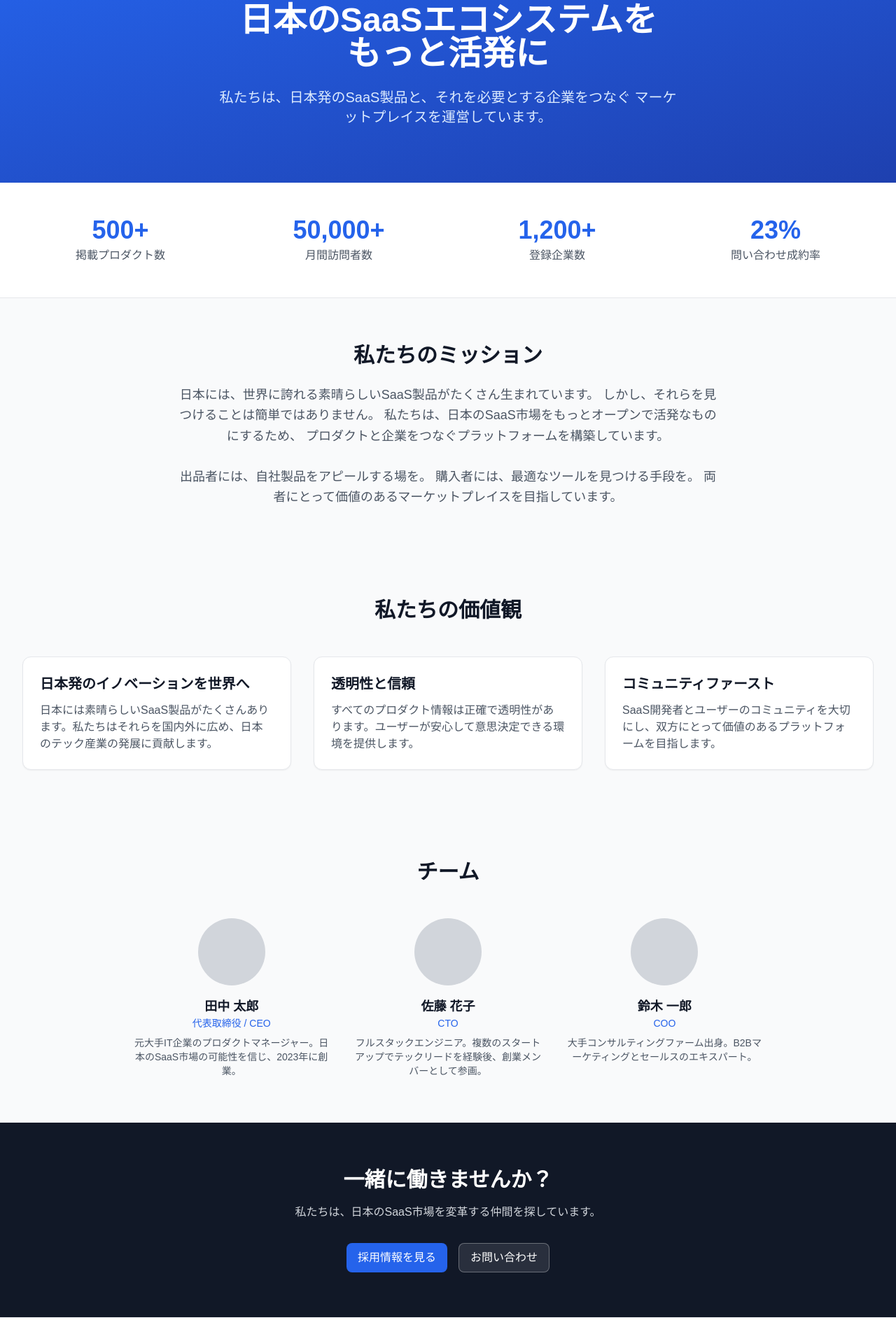
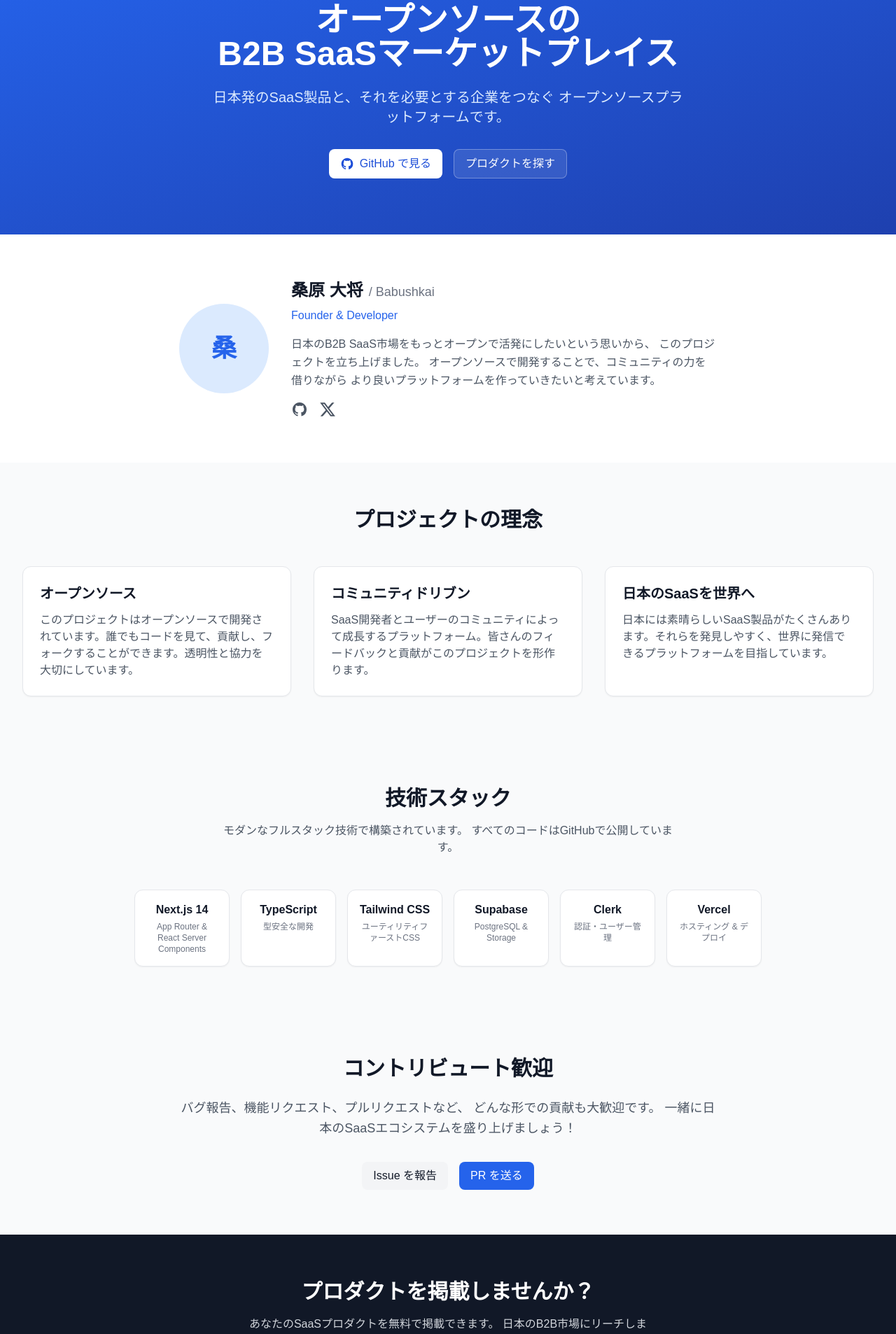
Before and after one commit to babushkai/saas-marketplace, a Next.js app: page /about in a window 1280 px wide. Shown: the part 140-2046 px from the top of the page at 70% size. Built offline with nearby package versions, Linux system fonts and the light colour scheme; no server answers.

Commit message:
Update About page - open source focus, founder: 桑原大将 (Babushkai)

```diff
--- a/app/about/page.tsx
+++ b/app/about/page.tsx
@@ -1,46 +1,30 @@
 import Link from "next/link";
 
-const stats = [
-  { label: "掲載プロダクト数", value: "500+" },
-  { label: "月間訪問者数", value: "50,000+" },
-  { label: "登録企業数", value: "1,200+" },
-  { label: "問い合わせ成約率", value: "23%" },
-];
-
-const team = [
+const values = [
   {
-    name: "田中 太郎",
-    role: "代表取締役 / CEO",
-    bio: "元大手IT企業のプロダクトマネージャー。日本のSaaS市場の可能性を信じ、2023年に創業。",
+    title: "オープンソース",
+    description:
+      "このプロジェクトはオープンソースで開発されています。誰でもコードを見て、貢献し、フォークすることができます。透明性と協力を大切にしています。",
   },
   {
-    name: "佐藤 花子",
-    role: "CTO",
-    bio: "フルスタックエンジニア。複数のスタートアップでテックリードを経験後、創業メンバーとして参画。",
+    title: "コミュニティドリブン",
+    description:
+      "SaaS開発者とユーザーのコミュニティによって成長するプラットフォーム。皆さんのフィードバックと貢献がこのプロジェクトを形作ります。",
   },
   {
-    name: "鈴木 一郎",
-    role: "COO",
-    bio: "大手コンサルティングファーム出身。B2Bマーケティングとセールスのエキスパート。",
+    title: "日本のSaaSを世界へ",
+    description:
+      "日本には素晴らしいSaaS製品がたくさんあります。それらを発見しやすく、世界に発信できるプラットフォームを目指しています。",
   },
 ];
 
-const values = [
-  {
-    title: "日本発のイノベーションを世界へ",
-    description:
-      "日本には素晴らしいSaaS製品がたくさんあります。私たちはそれらを国内外に広め、日本のテック産業の発展に貢献します。",
-  },
-  {
-    title: "透明性と信頼",
-    description:
-      "すべてのプロダクト情報は正確で透明性があります。ユーザーが安心して意思決定できる環境を提供します。",
-  },
-  {
-    title: "コミュニティファースト",
-    description:
-      "SaaS開発者とユーザーのコミュニティを大切にし、双方にとって価値のあるプラットフォームを目指します。",
-  },
+const techStack = [
+  { name: "Next.js 14", description: "App Router & React Server Components" },
+  { name: "TypeScript", description: "型安全な開発" },
+  { name: "Tailwind CSS", description: "ユーティリティファーストCSS" },
+  { name: "Supabase", description: "PostgreSQL & Storage" },
+  { name: "Clerk", description: "認証・ユーザー管理" },
+  { name: "Vercel", description: "ホスティング & デプロイ" },
 ];
 
 export default function AboutPage() {
@@ -50,51 +34,77 @@ export default function AboutPage() {
       <section className="bg-gradient-to-br from-primary-600 to-primary-800 text-white py-20">
         <div className="max-w-7xl mx-auto px-4 sm:px-6 lg:px-8 text-center">
           <h1 className="text-4xl md:text-5xl font-bold mb-6">
-            日本のSaaSエコシステムを
+            オープンソースの
             <br />
-            もっと活発に
+            B2B SaaSマーケットプレイス
           </h1>
-          <p className="text-lg md:text-xl text-primary-100 max-w-2xl mx-auto">
-            私たちは、日本発のSaaS製品と、それを必要とする企業をつなぐ
-            マーケットプレイスを運営しています。
+          <p className="text-lg md:text-xl text-primary-100 max-w-2xl mx-auto mb-8">
+            日本発のSaaS製品と、それを必要とする企業をつなぐ
+            オープンソースプラットフォームです。
           </p>
-        </div>
-      </section>
-
-      {/* Stats */}
-      <section className="py-12 bg-white border-b">
-        <div className="max-w-7xl mx-auto px-4 sm:px-6 lg:px-8">
-          <div className="grid grid-cols-2 md:grid-cols-4 gap-8">
-            {stats.map((stat) => (
-              <div key={stat.label} className="text-center">
-                <div className="text-3xl md:text-4xl font-bold text-primary-600">
-                  {stat.value}
-                </div>
-                <div className="text-gray-600 mt-1">{stat.label}</div>
-              </div>
-            ))}
+          <div className="flex flex-col sm:flex-row gap-4 justify-center">
+            <a
+              href="https://github.com/babushkai/saas-marketplace"
+              target="_blank"
+              rel="noopener noreferrer"
+              className="btn bg-white text-primary-700 hover:bg-gray-100 inline-flex items-center gap-2"
+            >
+              <svg className="w-5 h-5" fill="currentColor" viewBox="0 0 24 24">
+                <path fillRule="evenodd" clipRule="evenodd" d="M12 2C6.477 2 2 6.484 2 12.017c0 4.425 2.865 8.18 6.839 9.504.5.092.682-.217.682-.483 0-.237-.008-.868-.013-1.703-2.782.605-3.369-1.343-3.369-1.343-.454-1.158-1.11-1.466-1.11-1.466-.908-.62.069-.608.069-.608 1.003.07 1.531 1.032 1.531 1.032.892 1.53 2.341 1.088 2.91.832.092-.647.35-1.088.636-1.338-2.22-.253-4.555-1.113-4.555-4.951 0-1.093.39-1.988 1.029-2.688-.103-.253-.446-1.272.098-2.65 0 0 .84-.27 2.75 1.026A9.564 9.564 0 0112 6.844c.85.004 1.705.115 2.504.337 1.909-1.296 2.747-1.027 2.747-1.027.546 1.379.202 2.398.1 2.651.64.7 1.028 1.595 1.028 2.688 0 3.848-2.339 4.695-4.566 4.943.359.309.678.92.678 1.855 0 1.338-.012 2.419-.012 2.747 0 .268.18.58.688.482A10.019 10.019 0 0022 12.017C22 6.484 17.522 2 12 2z" />
+              </svg>
+              GitHub で見る
+            </a>
+            <Link href="/products" className="btn bg-white/10 text-white border border-white/30 hover:bg-white/20">
+              プロダクトを探す
+            </Link>
           </div>
         </div>
       </section>
 
-      {/* Mission */}
-      <section className="py-16">
+      {/* Founder */}
+      <section className="py-16 bg-white">
         <div className="max-w-7xl mx-auto px-4 sm:px-6 lg:px-8">
-          <div className="max-w-3xl mx-auto text-center">
-            <h2 className="text-3xl font-bold text-gray-900 mb-6">
-              私たちのミッション
-            </h2>
-            <p className="text-lg text-gray-600 leading-relaxed">
-              日本には、世界に誇れる素晴らしいSaaS製品がたくさん生まれています。
-              しかし、それらを見つけることは簡単ではありません。
-              私たちは、日本のSaaS市場をもっとオープンで活発なものにするため、
-              プロダクトと企業をつなぐプラットフォームを構築しています。
-              <br />
-              <br />
-              出品者には、自社製品をアピールする場を。
-              購入者には、最適なツールを見つける手段を。
-              両者にとって価値のあるマーケットプレイスを目指しています。
-            </p>
+          <div className="max-w-3xl mx-auto">
+            <div className="flex flex-col md:flex-row items-center gap-8">
+              <div className="w-32 h-32 bg-primary-100 rounded-full flex items-center justify-center text-primary-600 text-4xl font-bold flex-shrink-0">
+                桑
+              </div>
+              <div>
+                <h2 className="text-2xl font-bold text-gray-900 mb-2">
+                  桑原 大将
+                  <span className="text-gray-500 text-lg font-normal ml-2">/ Babushkai</span>
+                </h2>
+                <p className="text-primary-600 mb-4">Founder & Developer</p>
+                <p className="text-gray-600 leading-relaxed">
+                  日本のB2B SaaS市場をもっとオープンで活発にしたいという思いから、
+                  このプロジェクトを立ち上げました。
+                  オープンソースで開発することで、コミュニティの力を借りながら
+                  より良いプラットフォームを作っていきたいと考えています。
+                </p>
+                <div className="flex gap-4 mt-4">
+                  <a
+                    href="https://github.com/babushkai"
+                    target="_blank"
+                    rel="noopener noreferrer"
+                    className="text-gray-600 hover:text-gray-900"
+                  >
+                    <svg className="w-6 h-6" fill="currentColor" viewBox="0 0 24 24">
+                      <path fillRule="evenodd" clipRule="evenodd" d="M12 2C6.477 2 2 6.484 2 12.017c0 4.425 2.865 8.18 6.839 9.504.5.092.682-.217.682-.483 0-.237-.008-.868-.013-1.703-2.782.605-3.369-1.343-3.369-1.343-.454-1.158-1.11-1.466-1.11-1.466-.908-.62.069-.608.069-.608 1.003.07 1.531 1.032 1.531 1.032.892 1.53 2.341 1.088 2.91.832.092-.647.35-1.088.636-1.338-2.22-.253-4.555-1.113-4.555-4.951 0-1.093.39-1.988 1.029-2.688-.103-.253-.446-1.272.098-2.65 0 0 .84-.27 2.75 1.026A9.564 9.564 0 0112 6.844c.85.004 1.705.115 2.504.337 1.909-1.296 2.747-1.027 2.747-1.027.546 1.379.202 2.398.1 2.651.64.7 1.028 1.595 1.028 2.688 0 3.848-2.339 4.695-4.566 4.943.359.309.678.92.678 1.855 0 1.338-.012 2.419-.012 2.747 0 .268.18.58.688.482A10.019 10.019 0 0022 12.017C22 6.484 17.522 2 12 2z" />
+                    </svg>
+                  </a>
+                  <a
+                    href="https://twitter.com/babushkai"
+                    target="_blank"
+                    rel="noopener noreferrer"
+                    className="text-gray-600 hover:text-gray-900"
+                  >
+                    <svg className="w-6 h-6" fill="currentColor" viewBox="0 0 24 24">
+                      <path d="M18.244 2.25h3.308l-7.227 8.26 8.502 11.24H16.17l-5.214-6.817L4.99 21.75H1.68l7.73-8.835L1.254 2.25H8.08l4.713 6.231zm-1.161 17.52h1.833L7.084 4.126H5.117z" />
+                    </svg>
+                  </a>
+                </div>
+              </div>
+            </div>
           </div>
         </div>
       </section>
@@ -103,7 +113,7 @@ export default function AboutPage() {
       <section className="py-16 bg-gray-50">
         <div className="max-w-7xl mx-auto px-4 sm:px-6 lg:px-8">
           <h2 className="text-3xl font-bold text-gray-900 text-center mb-12">
-            私たちの価値観
+            プロジェクトの理念
           </h2>
           <div className="grid grid-cols-1 md:grid-cols-3 gap-8">
             {values.map((value) => (
@@ -118,23 +128,57 @@ export default function AboutPage() {
         </div>
       </section>
 
-      {/* Team */}
+      {/* Tech Stack */}
       <section className="py-16">
         <div className="max-w-7xl mx-auto px-4 sm:px-6 lg:px-8">
-          <h2 className="text-3xl font-bold text-gray-900 text-center mb-12">
-            チーム
+          <h2 className="text-3xl font-bold text-gray-900 text-center mb-4">
+            技術スタック
           </h2>
-          <div className="grid grid-cols-1 md:grid-cols-3 gap-8 max-w-4xl mx-auto">
-            {team.map((member) => (
-              <div key={member.name} className="text-center">
-                <div className="w-24 h-24 bg-gray-300 rounded-full mx-auto mb-4" />
-                <h3 className="text-lg font-semibold text-gray-900">
-                  {member.name}
-                </h3>
-                <p className="text-primary-600 text-sm mb-2">{member.role}</p>
-                <p className="text-gray-600 text-sm">{member.bio}</p>
+          <p className="text-gray-600 text-center mb-12 max-w-2xl mx-auto">
+            モダンなフルスタック技術で構築されています。
+            すべてのコードはGitHubで公開しています。
+          </p>
+          <div className="grid grid-cols-2 md:grid-cols-3 lg:grid-cols-6 gap-4 max-w-4xl mx-auto">
+            {techStack.map((tech) => (
+              <div key={tech.name} className="card p-4 text-center">
+                <h3 className="font-semibold text-gray-900 mb-1">{tech.name}</h3>
+                <p className="text-xs text-gray-500">{tech.description}</p>
               </div>
             ))}
+          </div>
+        </div>
+      </section>
+
+      {/* Contributing */}
+      <section className="py-16 bg-gray-50">
+        <div className="max-w-7xl mx-auto px-4 sm:px-6 lg:px-8">
+          <div className="max-w-3xl mx-auto text-center">
+            <h2 className="text-3xl font-bold text-gray-900 mb-6">
+              コントリビュート歓迎
+            </h2>
+            <p className="text-lg text-gray-600 leading-relaxed mb-8">
+              バグ報告、機能リクエスト、プルリクエストなど、
+              どんな形での貢献も大歓迎です。
+              一緒に日本のSaaSエコシステムを盛り上げましょう！
+            </p>
+            <div className="flex flex-col sm:flex-row gap-4 justify-center">
+              <a
+                href="https://github.com/babushkai/saas-marketplace/issues"
+                target="_blank"
+                rel="noopener noreferrer"
+                className="btn btn-secondary"
+              >
+                Issue を報告
+              </a>
+              <a
+                href="https://github.com/babushkai/saas-marketplace/pulls"
+                target="_blank"
+                rel="noopener noreferrer"
+                className="btn btn-primary"
+              >
+                PR を送る
+              </a>
+            </div>
           </div>
         </div>
       </section>
@@ -142,13 +186,14 @@ export default function AboutPage() {
       {/* CTA */}
       <section className="py-16 bg-gray-900 text-white">
         <div className="max-w-7xl mx-auto px-4 sm:px-6 lg:px-8 text-center">
-          <h2 className="text-3xl font-bold mb-4">一緒に働きませんか？</h2>
+          <h2 className="text-3xl font-bold mb-4">プロダクトを掲載しませんか？</h2>
           <p className="text-gray-300 mb-8 max-w-xl mx-auto">
-            私たちは、日本のSaaS市場を変革する仲間を探しています。
+            あなたのSaaSプロダクトを無料で掲載できます。
+            日本のB2B市場にリーチしましょう。
           </p>
           <div className="flex flex-col sm:flex-row gap-4 justify-center">
-            <Link href="/careers" className="btn btn-primary">
-              採用情報を見る
+            <Link href="/dashboard/products/new" className="btn btn-primary">
+              プロダクトを掲載する
             </Link>
             <Link
               href="/contact"
```
